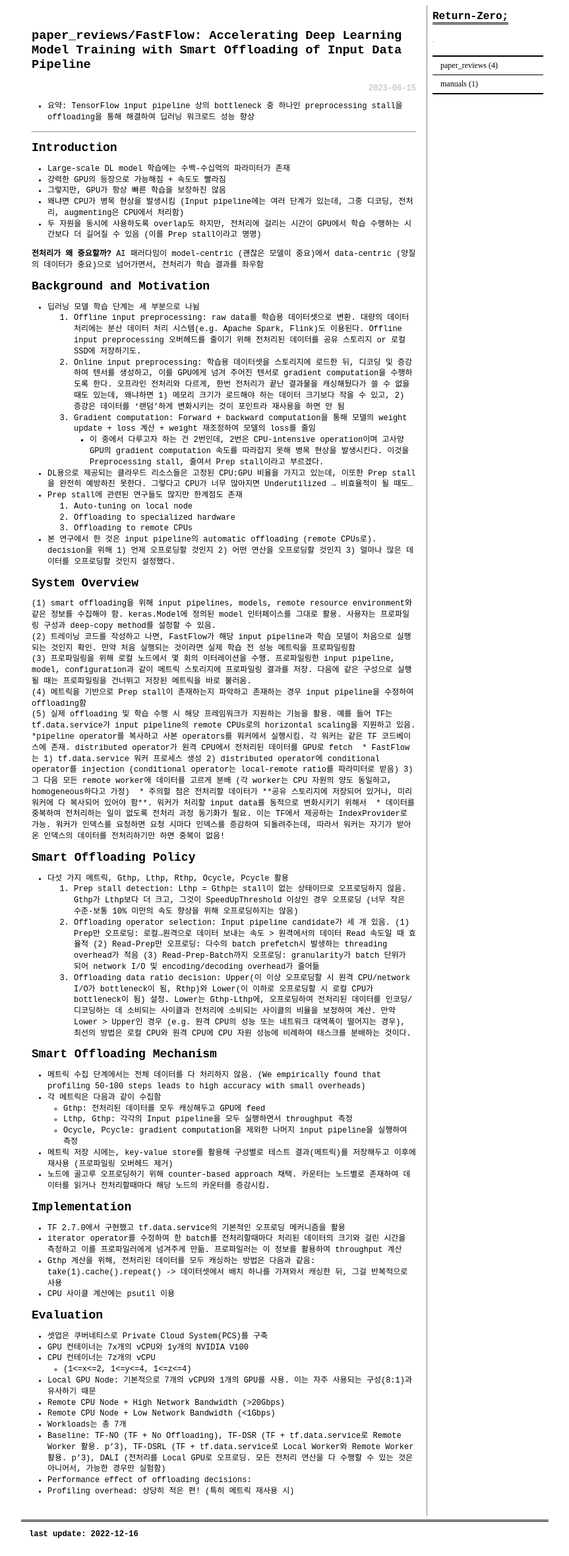
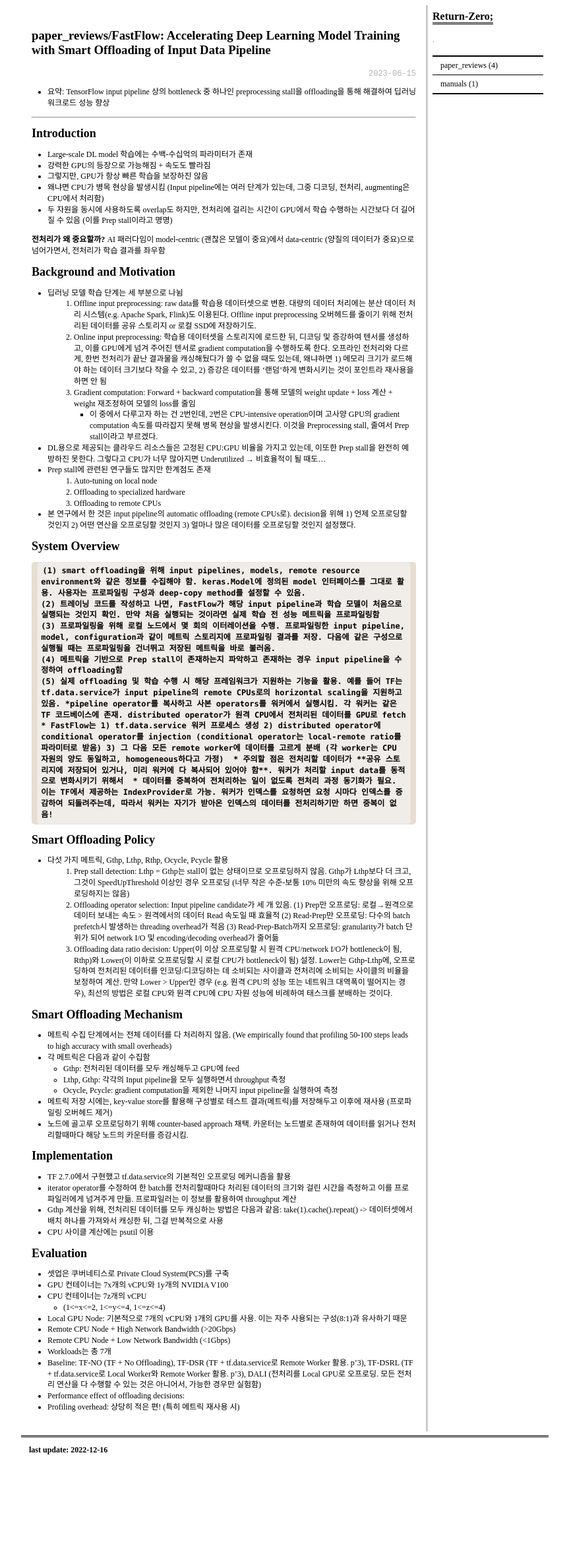
Before and after one commit to jeun-990806/jeun-990806.github.io, a Jekyll site: the page built from _posts/paper_reviews/2023-06-15-FastFlow.md, in a window 1280 px wide. Shown: the whole page at 66% size, without its empty margins (208-1071 px from the left). Built offline with Jekyll 4.4.1, drawn with Linux system fonts in a browser that asks for light colours; after the commit the page ends 2232 px from its top, so only the background shows below that.

Commit message:
Stylesheet 수정 (코드 부분 강조, 폰트 변경, 이미지 최대 크기 설정)

```diff
--- a/assets/stylesheets/common.css
+++ b/assets/stylesheets/common.css
@@ -9,6 +9,24 @@ a:visited {
 
 code {
     text-wrap: wrap;
+    padding: 0.2em;
+    font-family: Consolas;
+}
+
+pre {
+    text-wrap: wrap;
+    margin: 0.7em;
+    padding: 0.4em;
+    border: solid 1px rgb(230, 230, 230);
+    border-radius: 5px;
+    background-color: rgb(240, 236, 231);
+    font-family: Consolas;
+}
+
+.language-plaintext {
+    background-color: rgb(231, 222, 209);
+    border-radius: 5px;
+    font-weight: bold;
 }
 
 ::selection {
@@ -32,10 +50,6 @@ code {
   font-size: 18px;
 }
 
-.font-eng {
-  font-family: "Courier New", Courier, monospace;
-}
-
 .font-bold {
   font-weight: bold;
 }
@@ -43,8 +57,3 @@ code {
 .no-margin {
   margin: 0;
 }
-
-@font-face {
-  font-family: RIDIBatang;
-  src: url();
-}
--- a/assets/stylesheets/post.css
+++ b/assets/stylesheets/post.css
@@ -9,7 +9,6 @@
 .post-content {
     line-height: 1.4em;
     font-size: 12px;
-    font-family: "Courier New", Courier, monospace;
 }
 
 .post-content ul {
@@ -20,3 +19,7 @@
 .post-content ul li p {
     margin: 0;
 }
+
+img {
+    max-width: 500px;
+}
```
